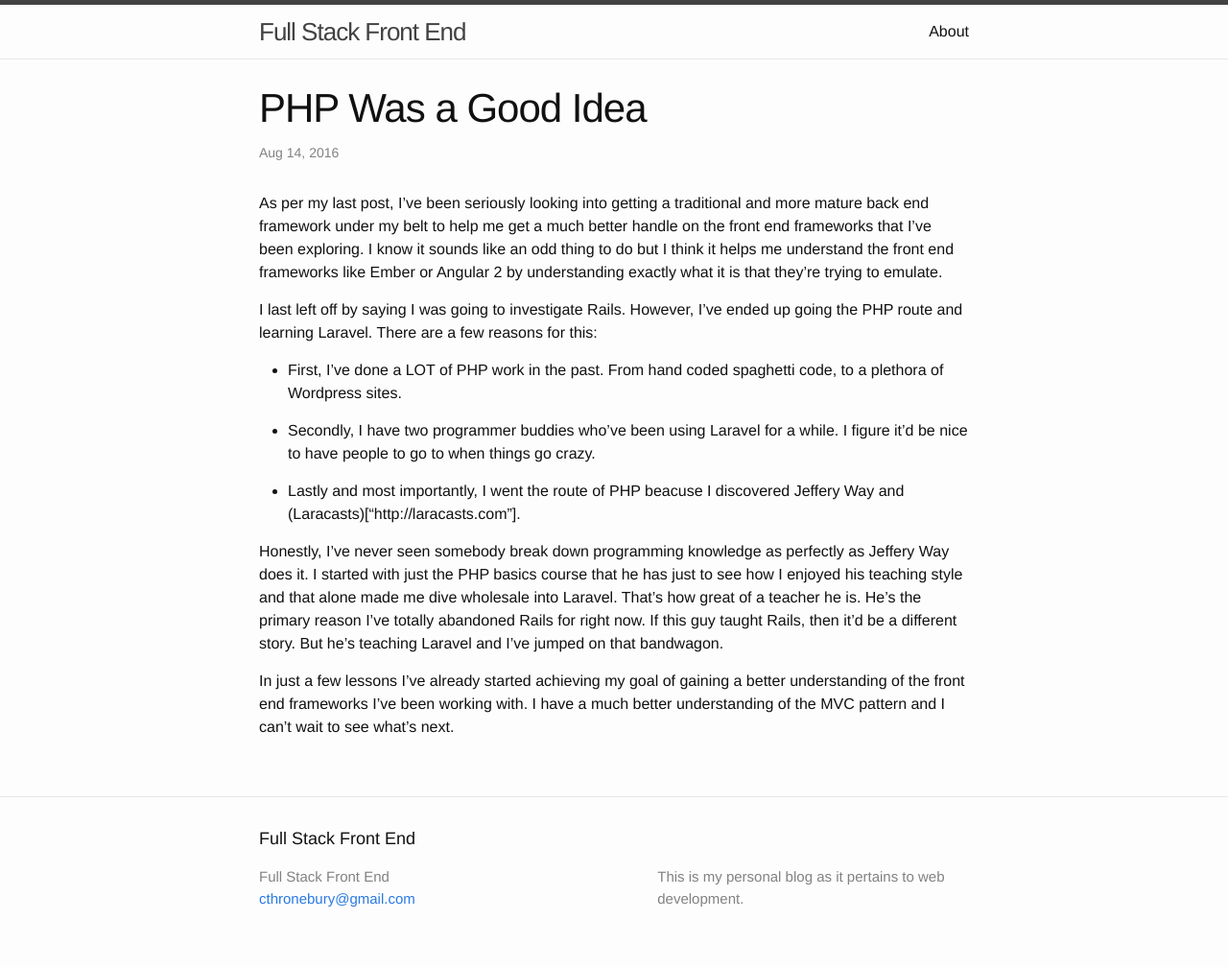
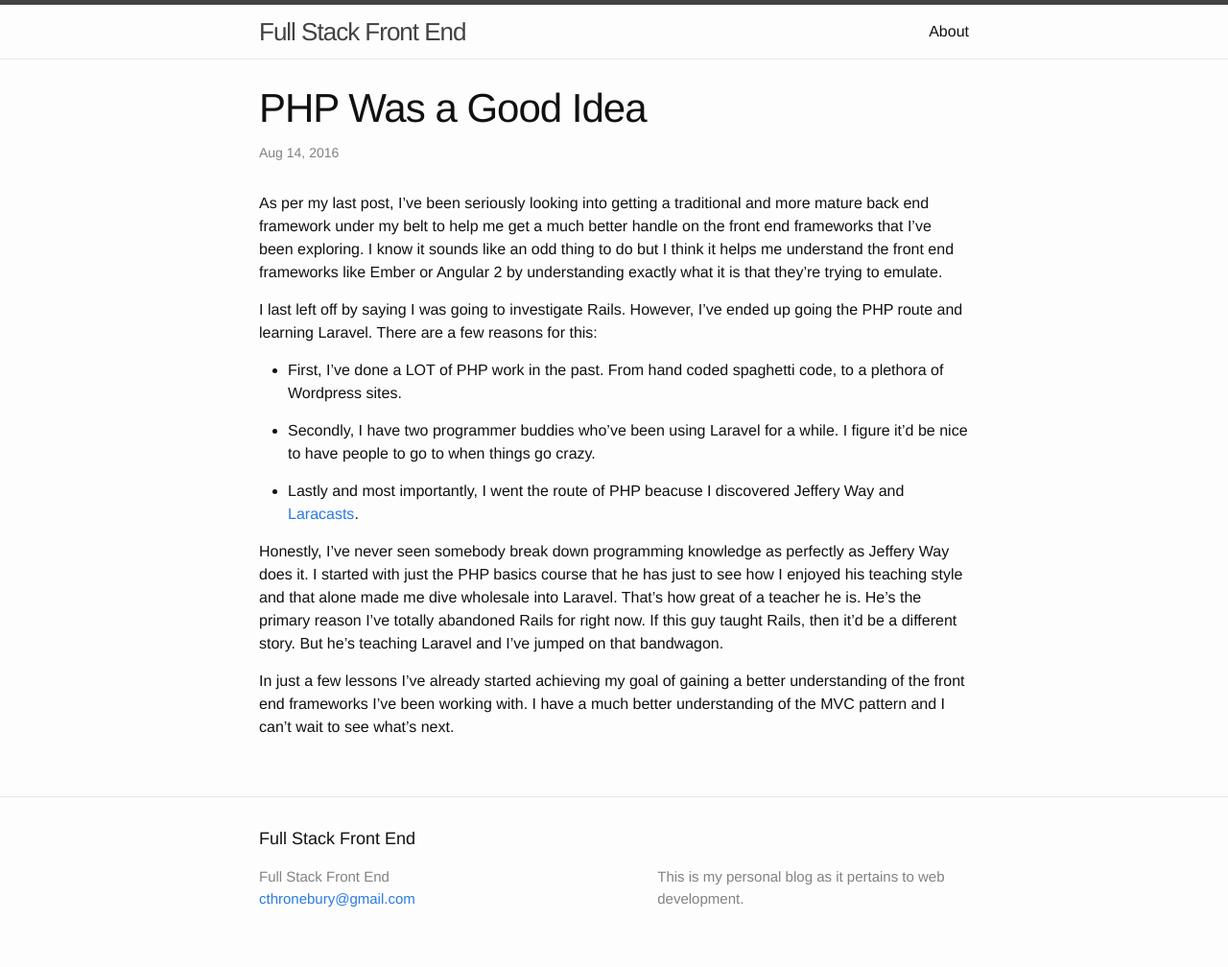
Before and after one commit to bahamagician/bahamagician.github.io, a Jekyll site: the page built from _posts/2016-08-14-php-good-idea.markdown, in a window 1280 px wide. Shown: the whole page at 96% size. Built offline with Jekyll 4.4.1, drawn with Linux system fonts in a browser that asks for light colours.

Commit message:
Fix broken link

```diff
--- a/_posts/2016-08-14-php-good-idea.markdown
+++ b/_posts/2016-08-14-php-good-idea.markdown
@@ -13,7 +13,7 @@ I last left off by saying I was going to investigate Rails.  However, I've ended
 
 - Secondly, I have two programmer buddies who've been using Laravel for a while. I figure it'd be nice to have people to go to when things go crazy.
 
-- Lastly and most importantly, I went the route of PHP beacuse I discovered Jeffery Way and (Laracasts)["http://laracasts.com"].
+- Lastly and most importantly, I went the route of PHP beacuse I discovered Jeffery Way and [Laracasts]("http://laracasts.com").
 
 Honestly, I've never seen somebody break down programming knowledge as perfectly as Jeffery Way does it.  I started with just the PHP basics course that he has just to see how I enjoyed his teaching style and that alone made me dive wholesale into Laravel.  That's how great of a teacher he is.  He's the primary reason I've totally abandoned Rails for right now.  If this guy taught Rails, then it'd be a different story.  But he's teaching Laravel and I've jumped on that bandwagon.
 
```
